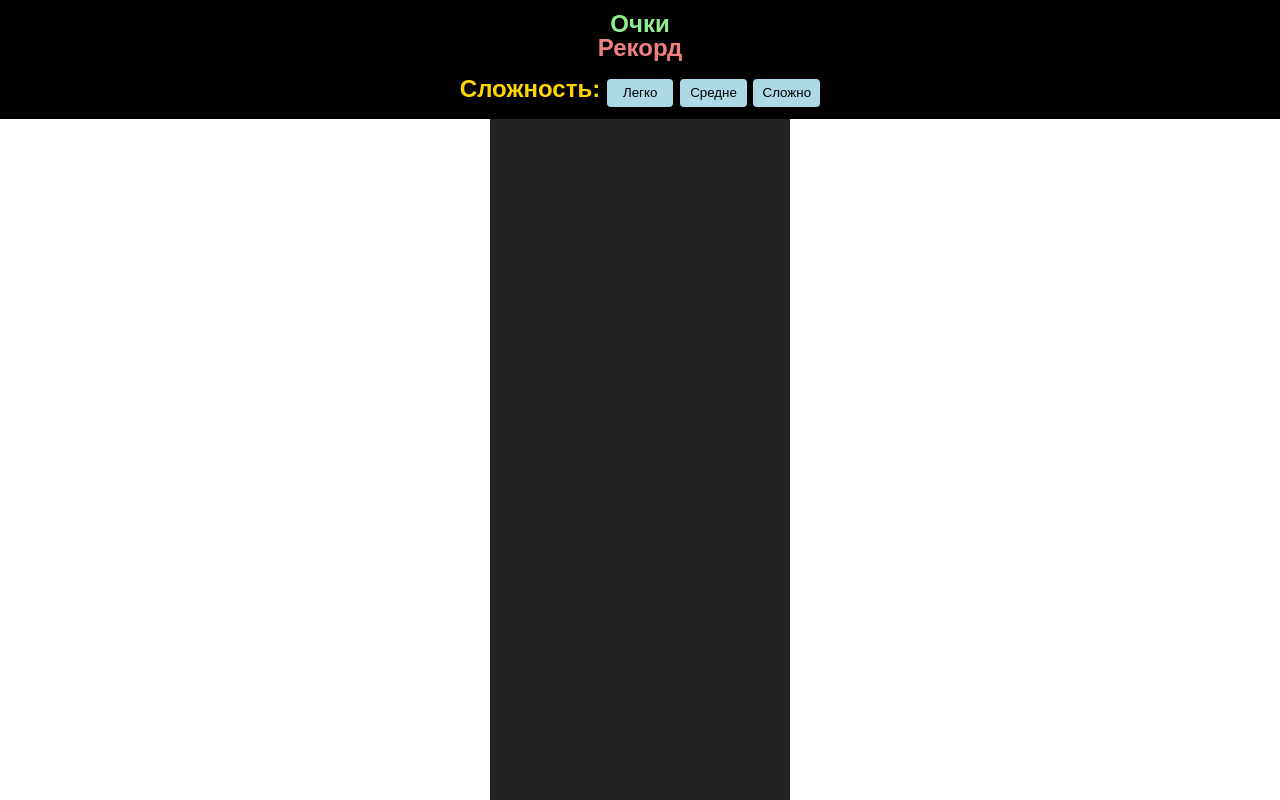
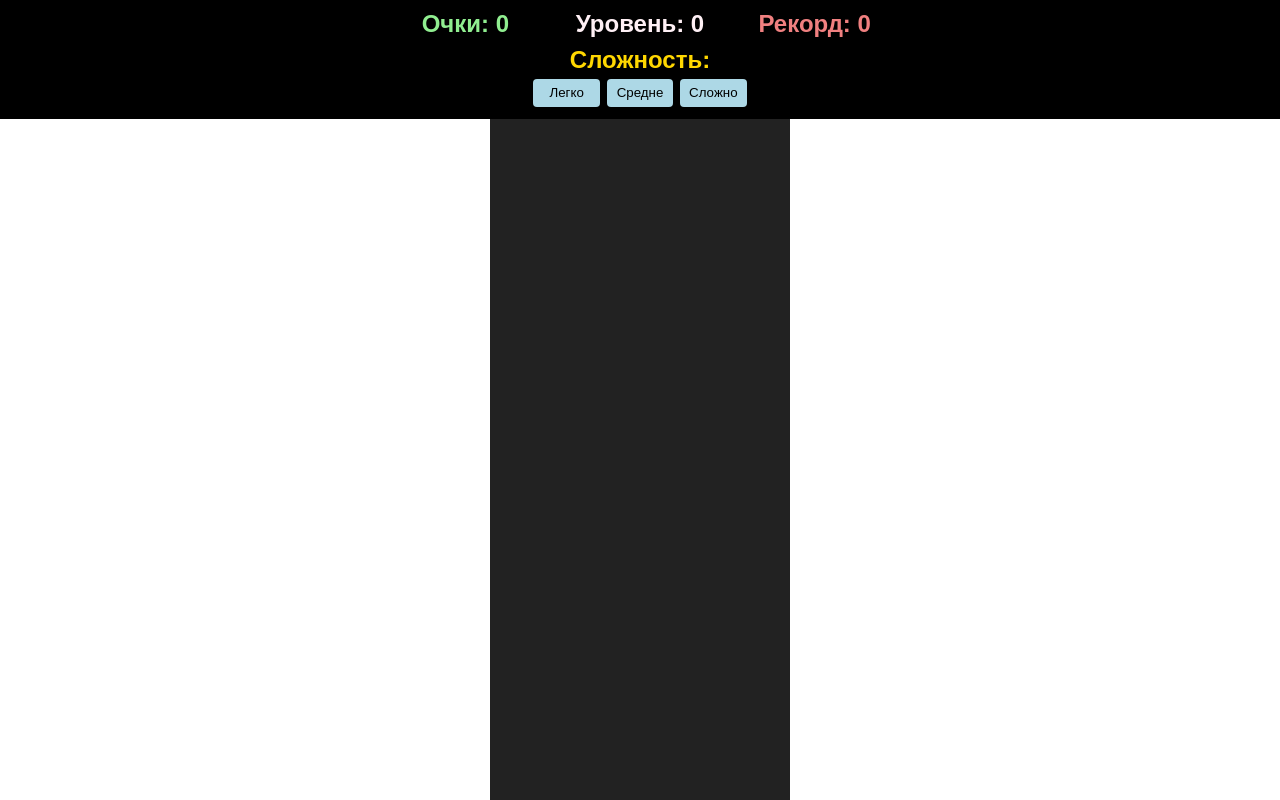
Before and after one commit to gusvs/needForJS, a plain HTML site: page index.html in a window 1280 px wide. Drawn offline with Linux system fonts and the light colour scheme.

Commit message:
Add files via upload

```diff
--- a/index.html
+++ b/index.html
@@ -14,11 +14,12 @@
 	<div class="game">
 		<div class="panel">
 			<div class="results">
-				<div class="score">Очки</div>
-				<div class="record">Рекорд</div>
+				<span class="score">Очки</span>
+				<span class="level">Очки</span>
+				<span class="record">Рекорд</span>
 			</div>
 
-			<div class="start">Сложность:
+			<div class="start">Сложность:<br>
 				<button class="btn" id="easy">Легко</button>
 				<button class="btn" id="medium">Средне</button>
 				<button class="btn" id="hard">Сложно</button>
```
